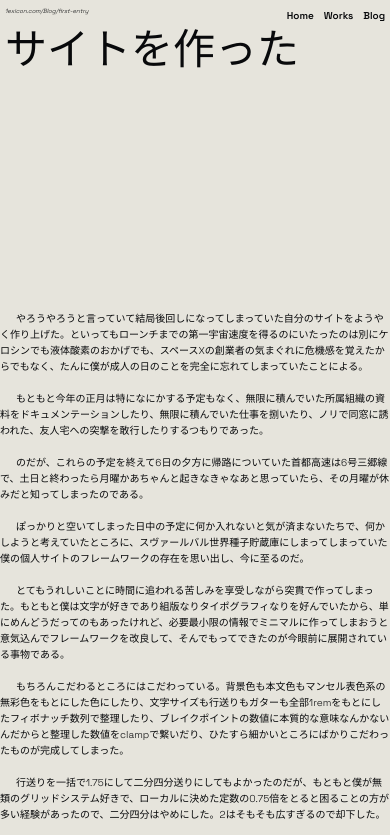
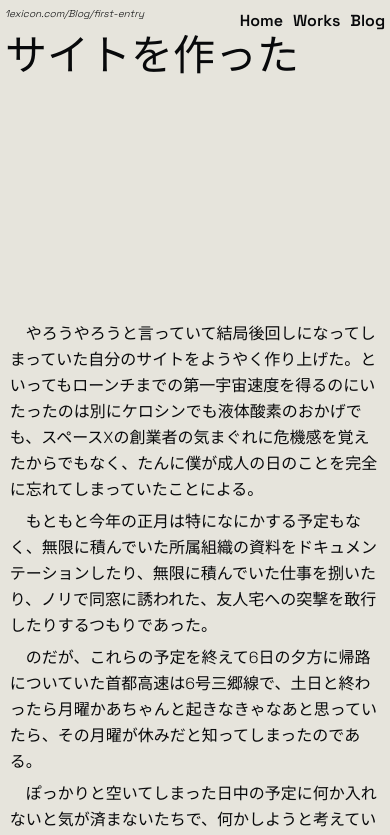
Before and after one commit to Lex-ic-on/portfolio, a Next.js app: page /Blog/first-entry in a window 390 px wide. Shown: the top 835 px of the page. Built offline with nearby package versions, Linux system fonts and the light colour scheme.

Commit message:
mobile font-size setting

```diff
--- a/src/app/Blog/first-entry/page.module.css
+++ b/src/app/Blog/first-entry/page.module.css
@@ -5,11 +5,13 @@
   	margin-top: 34dvh;
   	margin-left: auto;
 	margin-right: auto;
+	padding-left: 2.5dvw;
+	padding-right: 2.5dvw;
 
-  max-width: calc(60 * var(--scale-s));
+  max-width: calc(60 * var(--scale-t-s) + 5dvw);
 }
 
 .contents p{
-	margin-bottom: var(--scale-m);
-	text-indent: 1rem;
+	margin-bottom: var(--scale-xs);
+	text-indent: var(--scale-t-s);
 }
--- a/src/app/globals.css
+++ b/src/app/globals.css
@@ -6,8 +6,11 @@
 	--munsell-n9: #e6e4dc;
 
 	/* type & line scale */
+	--scale-t-xs: 0.625rem;
 	--scale-xs: clamp(0.375rem, -0.125rem + 1.6vw, 0.625rem);
+	--scale-t-s: 1rem;
 	--scale-s: clamp(0.625rem, -0.125rem + 2.4vw, 1rem);
+	--scale-t-m: 1.625rem;
 	--scale-m: clamp(1rem, -0.25rem + 4vw, 1.625rem);
 	--scale-l: clamp(1.625rem, -0.375rem + 6.4vw, 2.625rem);
 	--scale-xl: clamp(2.625rem, -0.625rem + 10.4vw, 4.25rem);
@@ -16,10 +19,6 @@
 	--scale-3xl: clamp(6.875rem, -1.625rem + 27.2vw, 11.125rem);
 	--scale-t-4xl: fclamp(6.875rem, -15.375rem + 71.2vw, 18rem);
 	--scale-4xl: clamp(11.125rem, -2.625rem + 44vw, 18rem);
-
-	/* padding scale */
-	--padding-lr: 1.25dvw;
-	--padding-td: 1dvh;
 }
 
 /* light & dark theme colour set */
@@ -61,13 +60,21 @@ body {
 }
 
 /* typesetting */
-.type_xs, h5{
+.type_xs{
 	font-size: var(--scale-xs);
 	line-height: var(--scale-s);
 }
-.type_s, p, h4{
+h5{
+	font-size: var(--scale-t-xs);
+	line-height: var(--scale-t-s);
+}
+.type_s{
 	font-size: var(--scale-s);
 	line-height: var(--scale-m);
+}
+p, h4{
+	font-size: var(--scale-t-s);
+	line-height: var(--scale-t-m);
 }
 .type_m, h3{
 	font-size: var(--scale-m);
--- a/src/app/page.module.css
+++ b/src/app/page.module.css
@@ -15,9 +15,10 @@
   flex-direction: column;
   position: absolute;
 
-  max-width: calc(60 * var(--scale-s));
+  max-width: calc(60 * var(--scale-s) + 2.5dvw);
 
   bottom: var(--scale-l);
 
-  margin-left: 1.25dvw;
+  padding-left: 1.25dvw;
+  padding-right: 1.25dvw;
 }
--- a/src/components/hero-tier1/hero-t1.module.css
+++ b/src/components/hero-tier1/hero-t1.module.css
@@ -6,7 +6,7 @@
 
 	top: var(--scale-xs);
 
-	padding-left: var(--padding-lr);
+	padding-left: 1.25dvw;
 }
 
 .pageTitle{
--- a/src/components/hero-tier2/hero-t2.module.css
+++ b/src/components/hero-tier2/hero-t2.module.css
@@ -6,7 +6,7 @@
 
 	top: var(--scale-xs);
 
-	padding-left: var(--padding-lr);
+	padding-left: 1.25dvw;
 }
 
 .pageTitle{
--- a/src/components/navigation/nav.module.css
+++ b/src/components/navigation/nav.module.css
@@ -8,9 +8,9 @@
 
 	gap: var(--scale-s);
 
-	padding-top: var(--padding-td);
-	padding-right: var(--padding-lr);
+	padding-top: 1dvh;
+	padding-right: 1.25dvw;
 
-	font-size: var(--scale-s);
-	line-height: var(--scale-m);
+	font-size: var(--scale-t-s);
+	line-height: var(--scale-t-m);
 }
```
